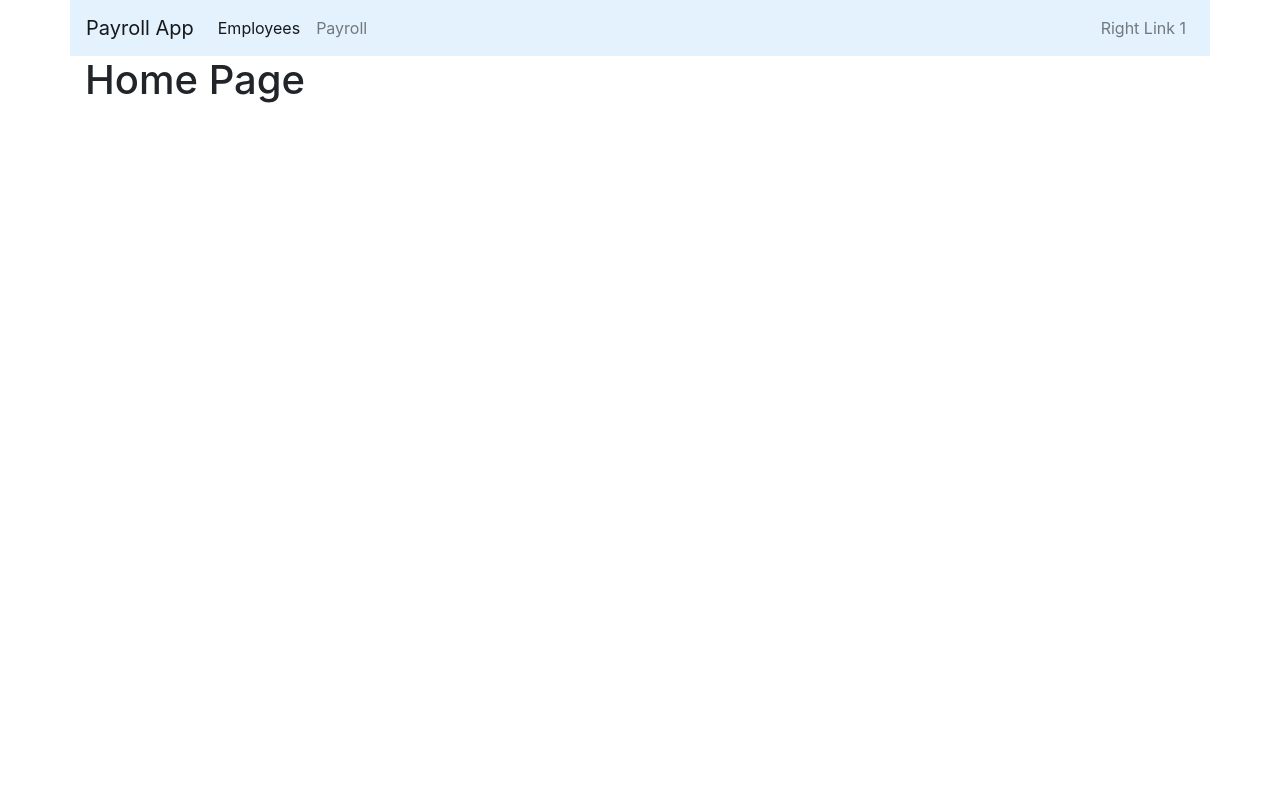
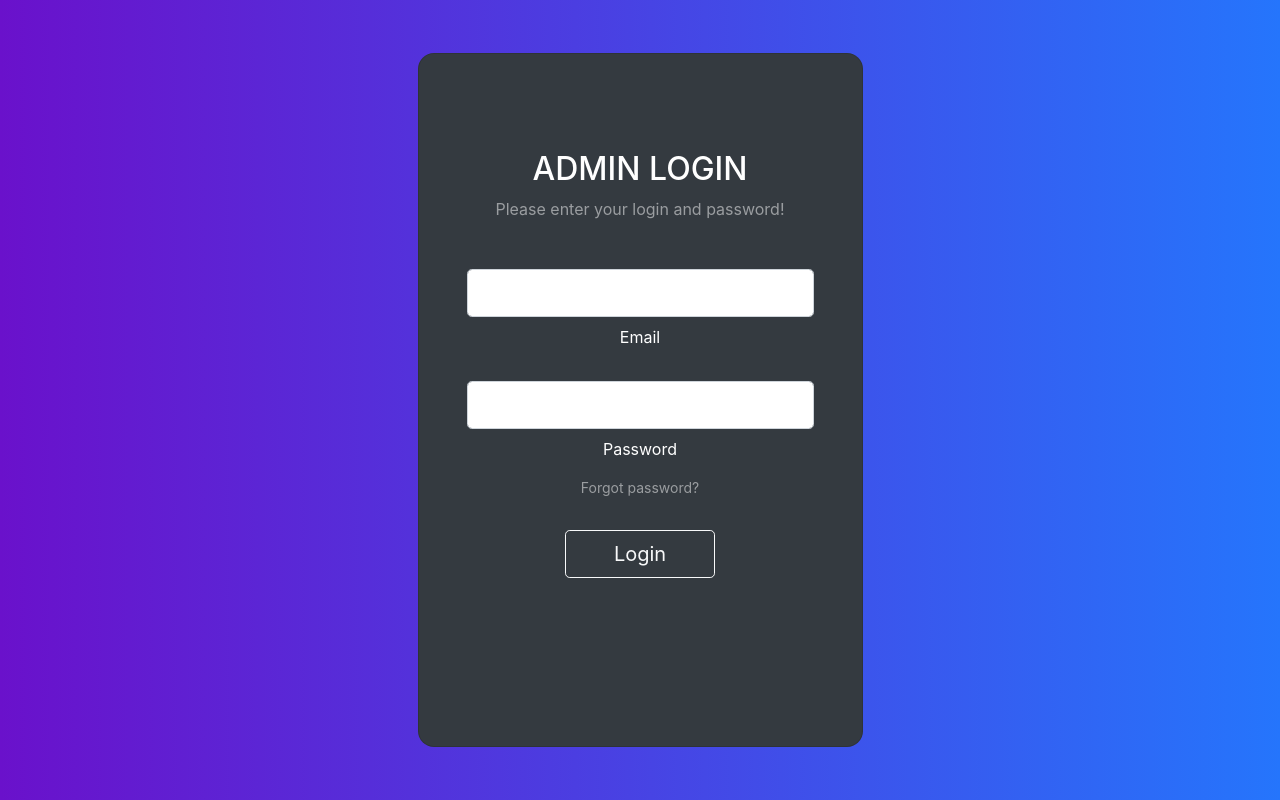
Before and after one commit to chisangasage/payroll_system, a Django app: page / in a window 1280 px wide. Run offline with Django 5.2, Linux system fonts and the light colour scheme; some libraries are stand-ins or nearby versions.

Commit message:
created login veiw and a custom user authentication using email instead of username

```diff
--- a/payroll_app/models.py
+++ b/payroll_app/models.py
@@ -1,4 +1,9 @@
 from django.db import models
+from django.contrib.auth.models import AbstractUser
+
+class User(AbstractUser):
+    email = models.EmailField(unique=True)
+    #USERNAME_FIELD = 'email'
 
 class Employee(models.Model):
     name = models.CharField(max_length=255)
--- /dev/null
+++ b/payroll_app/static/main.css
@@ -0,0 +1,74 @@
+.gradient-custom {
+    background: #6a11cb;
+    background: -webkit-linear-gradient(to right, rgba(106, 17, 203, 1), rgba(37, 117, 252, 1));
+    background: linear-gradient(to right, rgba(106, 17, 203, 1), rgba(37, 117, 252, 1))
+    }
+.register-info-box{
+    width:30%;
+    padding:0 50px;
+    top:20%;
+    right:0;
+    position:absolute;
+    text-align:left;
+
+}
+.right-log{right:50px !important;}
+
+.login-show,
+.register-show{
+    z-index: 1;
+    display:none;
+    opacity:0;
+    transition:0.3s ease-in-out;
+    color:#242424;
+    text-align:left;
+    padding:50px;
+}
+.show-log-panel{
+    display:block;
+    opacity:0.9;
+}
+.login-show input[type="text"], .login-show input[type="password"]{
+    width: 100%;
+    display: block;
+    margin:20px 0;
+    padding: 15px;
+    border: 1px solid #b5b5b5;
+    outline: none;
+}
+.login-show input[type="button"] {
+    max-width: 150px;
+    width: 100%;
+    background: #444444;
+    color: #f9f9f9;
+    border: none;
+    padding: 10px;
+    text-transform: uppercase;
+    border-radius: 2px;
+    float:right;
+    cursor:pointer;
+}
+.login-show a{
+    display:inline-block;
+    padding:10px 0;
+}
+.credit {
+    position:absolute;
+    bottom:10px;
+    left:10px;
+    color: #3B3B25;
+    margin: 0;
+    padding: 0;
+    font-family: Arial,sans-serif;
+    text-transform: uppercase;
+    font-size: 12px;
+    font-weight: bold;
+    letter-spacing: 1px;
+    z-index: 99;
+}
+a{
+  text-decoration:none;
+  color:#2c7715;
+}
+
+/*End of home css*/
--- a/payroll_app/templates/base.html
+++ b/payroll_app/templates/base.html
@@ -5,6 +5,7 @@
 {% bootstrap_css %}
 {% bootstrap_javascript jquery='full' %}
 
+
 {% include "navbar.html" %}
 <!-- Container for page content -->
 <div class="container">
--- a/payroll_app/templates/home.html
+++ b/payroll_app/templates/home.html
@@ -1,6 +1,54 @@
-{% extends 'base.html' %}
-{% block content %}
+{% load bootstrap4 %}
+{% bootstrap_css %}
+{% bootstrap_javascript jquery='full' %}
+{% load static %}
+<link rel="stylesheet" href={% static "main.css" %}>
+<script src={% static "script.js" %}></script>
+{% if user.is_authenticated %}
+<h1>Wellcome to payroll</h1>
+{% else %}
 
-<h1>Home Page</h1>
+<section class="vh-100 gradient-custom">
+    <div class="container py-5 h-100">
+      <div class="row d-flex justify-content-center align-items-center h-100">
+        <div class="col-12 col-md-8 col-lg-6 col-xl-5">
+          <div class="card bg-dark text-white" style="border-radius: 1rem;">
+            <div class="card-body p-5 text-center">
 
-{% endblock %}
+
+                <p class="text-white-50 mb-5">
+                    {% if messages %}
+                        {% for message in messages  %}
+                            {{message}}
+                        {% endfor %}
+                    {% endif %}
+                </p>
+                <h2 class="fw-bold mb-2 text-uppercase">Admin Login</h2>
+                <p class="text-white-50 mb-5">Please enter your login and password!</p>
+                <div class="mb-md-5 mt-md-4 pb-5">
+                    <form method="POST" action={% url "home" %}>
+                        {% csrf_token %}
+                    <form>
+                    <div data-mdb-input-init class="form-outline form-white mb-4">
+                    <input type="email" name="email" class="form-control form-control-lg" />
+                    <label class="form-label pt-2">Email</label>
+                    </div>
+
+                    <div data-mdb-input-init class="form-outline form-white mb-4">
+                    <input type="password" name="password" class="form-control form-control-lg" />
+                    <label class="form-label pt-2">Password</label>
+
+                <p class="small mb-10 pb-lg-3 pt-2"><a class="text-white-50" href="#!">Forgot password?</a></p>
+
+                <button data-mdb-button-init data-mdb-ripple-init class="btn btn-outline-light btn-lg px-5" type="submit">Login</button>
+            </form>
+        </form>
+              </div>
+
+            </div>
+          </div>
+        </div>
+      </div>
+    </div>
+  </section>
+{% endif %}
--- a/payroll_app/urls.py
+++ b/payroll_app/urls.py
@@ -2,7 +2,7 @@ from django.urls import path
 from . import views
 
 urlpatterns = [
-    path('', views.index, name='home'),
+    path('', views.home, name='home'),
     path('payroll/', views.employee_list, name='employees_list'),
     path('payroll_data/', views.payroll, name='payroll'),
 ]
--- a/payroll_app/views.py
+++ b/payroll_app/views.py
@@ -1,8 +1,11 @@
-from django.shortcuts import render
+from django.shortcuts import render, redirect
 from django.http import HttpResponse
+from django.contrib.auth import login,logout
+from django.contrib.auth.forms import AuthenticationForm
+from django.contrib import messages
 from .models import Employee, Payroll
 
-def index(request):
+def home(request):
     return render(request, 'home.html', {})
 
 def employee_list(request):
@@ -11,3 +14,18 @@ def employee_list(request):
 
 def payroll(request):
     return HttpResponse('<h1>Payroll</>')
+
+def login_view(request):
+    if request.method == 'POST':
+        form = AuthenticationForm(request, data=request.POST)
+        if form.is_valid():
+            user = form.get_user()
+            login(request, user)
+            return HttpResponse('Logged in successfully')
+    else:
+        form = AuthenticationForm()
+    return render(request, 'login.html', {'form': form})
+
+def logout_view(request):
+    logout(request)
+    return HttpResponse('Logged out successfully')
--- a/payroll_system/settings.py
+++ b/payroll_system/settings.py
@@ -11,6 +11,7 @@ https://docs.djangoproject.com/en/5.0/ref/settings/
 """
 
 from pathlib import Path, os
+
 
 # Build paths inside the project like this: BASE_DIR / 'subdir'.
 BASE_DIR = Path(__file__).resolve().parent.parent
@@ -108,6 +109,9 @@ AUTH_PASSWORD_VALIDATORS = [
 ]
 
 
+AUTH_USER_MODEL = 'payroll_app.User'
+
+
 # Internationalization
 # https://docs.djangoproject.com/en/5.0/topics/i18n/
 
@@ -124,6 +128,7 @@ USE_TZ = True
 # https://docs.djangoproject.com/en/5.0/howto/static-files/
 
 STATIC_URL = 'static/'
+STATIC_ROOT = os.path.join(BASE_DIR, "static/")
 
 # Default primary key field type
 # https://docs.djangoproject.com/en/5.0/ref/settings/#default-auto-field
```
Also changed, not shown: payroll_app/migrations/0001_initial.py (added), payroll_app/static/script.js (added).
